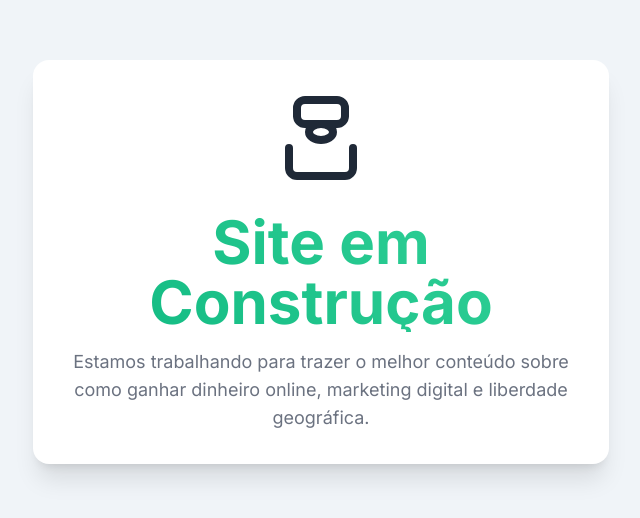
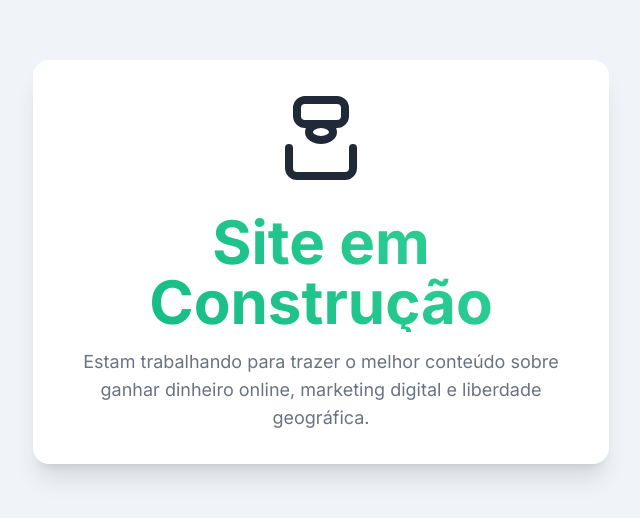
Before and after one commit to fla1331/levelup, a plain HTML site: page Desktop/nomadepro/index.html in a window 1280 px wide. Shown: the part 138-656 px from the top of the page, without its empty margins (319-959 px from the left). Drawn offline with nearby package versions, Linux system fonts and the light colour scheme.

Commit message:
Home index

```diff
--- a/Desktop/nomadepro/index.html
+++ b/Desktop/nomadepro/index.html
@@ -33,7 +33,7 @@
         </h1>
 
         <p class="text-lg text-gray-500">
-            Estamos trabalhando para trazer o melhor conteúdo sobre como ganhar dinheiro online, marketing digital e liberdade geográfica.
+            Estam trabalhando para trazer o melhor conteúdo sobre ganhar dinheiro online, marketing digital e liberdade geográfica.
         </p>
 
     </div>
```
